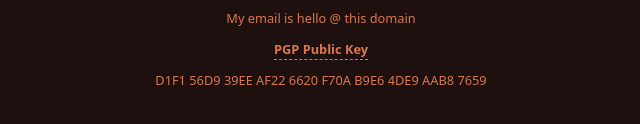
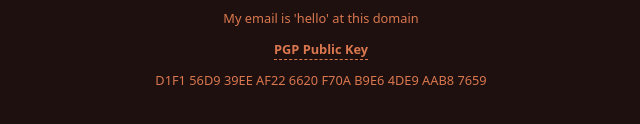
Before and after one commit to lukeramsden/lukeramsden, a website built with Parcel: page src/index.html in a window 1280 px wide. Shown: the part 1302-1426 px from the top of the page, 319-959 px from the left. Built offline with nearby package versions, Linux system fonts and the light colour scheme.

Commit message:
Update index.html

```diff
--- a/src/index.html
+++ b/src/index.html
@@ -76,7 +76,7 @@
 				<a rel="me" href="https://mastodon.social/@lukeramsden">Mastodon</a>
 			</dt>
 		</dl>
-		<p>My email is hello @ this domain</p>
+		<p>My email is 'hello' at this domain</p>
 		<details>
 			<summary>
 				PGP Public Key
```
